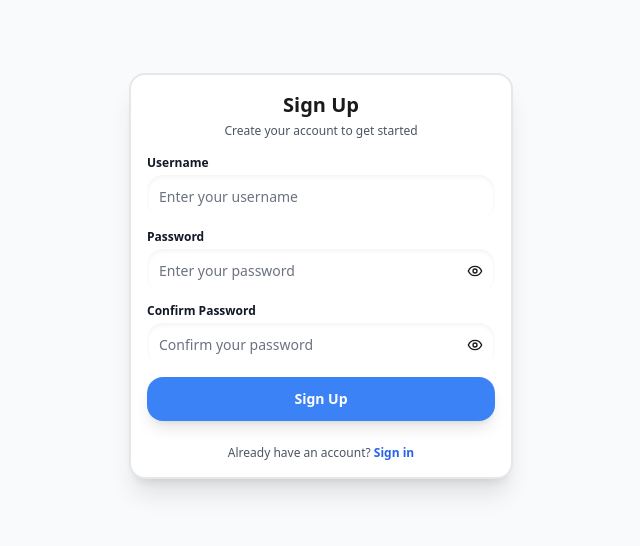
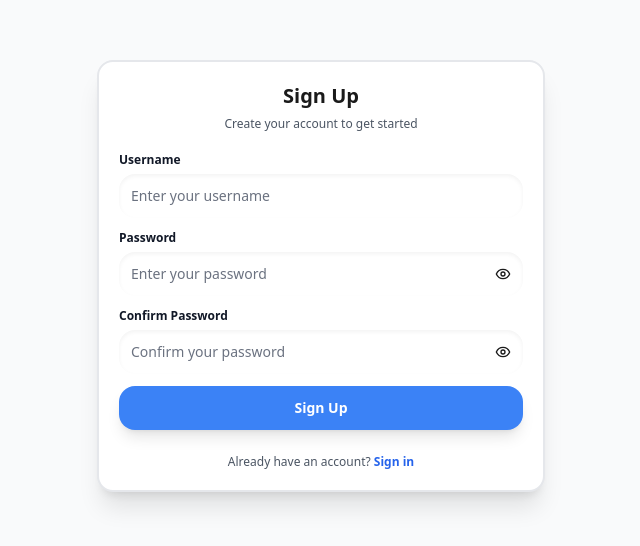
Before and after one commit to Akshay0545/Chat_Bot, a React (Vite) app: page /signup in a window 1280 px wide. Shown: the part 124-670 px from the top of the page, without its empty margins (319-959 px from the left). Built offline with nearby package versions, Linux system fonts and the light colour scheme; no server answers.

Commit message:
UI changes

```diff
--- a/src/pages/SignIn.jsx
+++ b/src/pages/SignIn.jsx
@@ -53,11 +53,11 @@ const SignIn = () => {
   };
 
   return (
-    <div className="h-screen bg-gradient-to-br from-blue-25 to-indigo-50 flex items-center justify-center px-2.5 sm:px-4 lg:px-5 overflow-hidden">
-      <div className="max-w-sm w-full">
-        <div className="bg-white shadow-xl border-2 border-gray-200 p-2.5 sm:p-4" style={{borderRadius: '16px'}}>
-          <div className="text-center mb-4">
-            <h1 className="text-xl font-semibold text-gray-900 mb-1">Sign In</h1>
+    <div className="h-screen bg-gradient-to-br from-blue-25 to-indigo-50 flex items-center justify-center px-3 sm:px-5 lg:px-6 overflow-hidden">
+      <div className="max-w-md w-full">
+        <div className="bg-white shadow-xl border-2 border-gray-200 p-3 sm:p-5" style={{borderRadius: '16px'}}>
+          <div className="text-center mb-5">
+            <h1 className="text-xl font-semibold text-gray-900 mb-1.5">Sign In</h1>
             <p className="text-gray-600 text-xs">Enter your credentials to access your account</p>
           </div>
 
@@ -67,9 +67,9 @@ const SignIn = () => {
             </div>
           )}
 
-          <form onSubmit={handleSubmit} className="space-y-2.5">
+          <form onSubmit={handleSubmit} className="space-y-3">
             <div>
-              <label htmlFor="username" className="block text-xs font-semibold text-gray-900 mb-1">
+              <label htmlFor="username" className="block text-xs font-semibold text-gray-900 mb-1.5">
                 Username
               </label>
               <input
@@ -85,7 +85,7 @@ const SignIn = () => {
             </div>
 
             <div>
-              <label htmlFor="password" className="block text-xs font-semibold text-gray-900 mb-1">
+              <label htmlFor="password" className="block text-xs font-semibold text-gray-900 mb-1.5">
                 Password
               </label>
               <div className="relative">
--- a/src/pages/SignUp.jsx
+++ b/src/pages/SignUp.jsx
@@ -84,11 +84,11 @@ const SignUp = () => {
   };
 
   return (
-    <div className="min-h-screen bg-gradient-to-br from-blue-25 to-indigo-50 flex items-center justify-center px-2.5 sm:px-4 lg:px-5 py-5">
-      <div className="max-w-sm w-full">
-        <div className="bg-white shadow-xl border-2 border-gray-200 p-2.5 sm:p-4" style={{borderRadius: '16px'}}>
-          <div className="text-center mb-4">
-            <h1 className="text-xl font-semibold text-[#1A1A1A] mb-1">Sign Up</h1>
+    <div className="min-h-screen bg-gradient-to-br from-blue-25 to-indigo-50 flex items-center justify-center px-3 sm:px-5 lg:px-6 py-6">
+      <div className="max-w-md w-full">
+        <div className="bg-white shadow-xl border-2 border-gray-200 p-3 sm:p-5" style={{borderRadius: '16px'}}>
+          <div className="text-center mb-5">
+            <h1 className="text-xl font-semibold text-[#1A1A1A] mb-1.5">Sign Up</h1>
             <p className="text-gray-600 text-xs">Create your account to get started</p>
           </div>
 
@@ -98,9 +98,9 @@ const SignUp = () => {
             </div>
           )}
 
-          <form onSubmit={handleSubmit} className="space-y-2.5">
+          <form onSubmit={handleSubmit} className="space-y-3">
             <div>
-              <label htmlFor="username" className="block text-xs font-semibold text-gray-900 mb-1">
+              <label htmlFor="username" className="block text-xs font-semibold text-gray-900 mb-1.5">
                 Username
               </label>
               <input
@@ -117,7 +117,7 @@ const SignUp = () => {
 
 
             <div>
-              <label htmlFor="password" className="block text-xs font-semibold text-gray-900 mb-1">
+              <label htmlFor="password" className="block text-xs font-semibold text-gray-900 mb-1.5">
                 Password
               </label>
               <div className="relative">
@@ -207,7 +207,7 @@ const SignUp = () => {
             </div>
 
             <div>
-              <label htmlFor="confirmPassword" className="block text-xs font-semibold text-gray-900 mb-1">
+              <label htmlFor="confirmPassword" className="block text-xs font-semibold text-gray-900 mb-1.5">
                 Confirm Password
               </label>
               <div className="relative">
```
